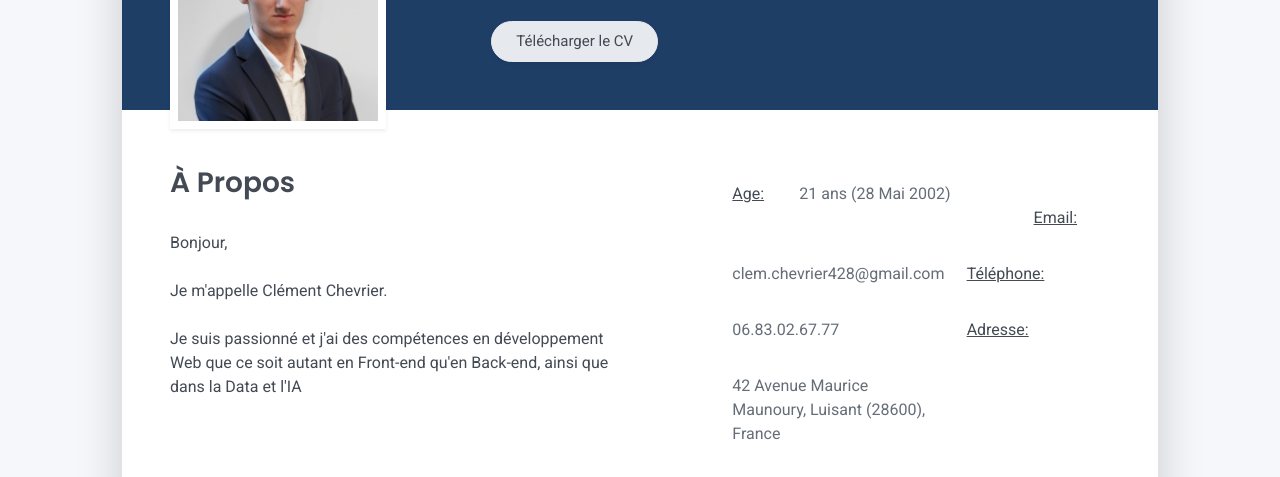
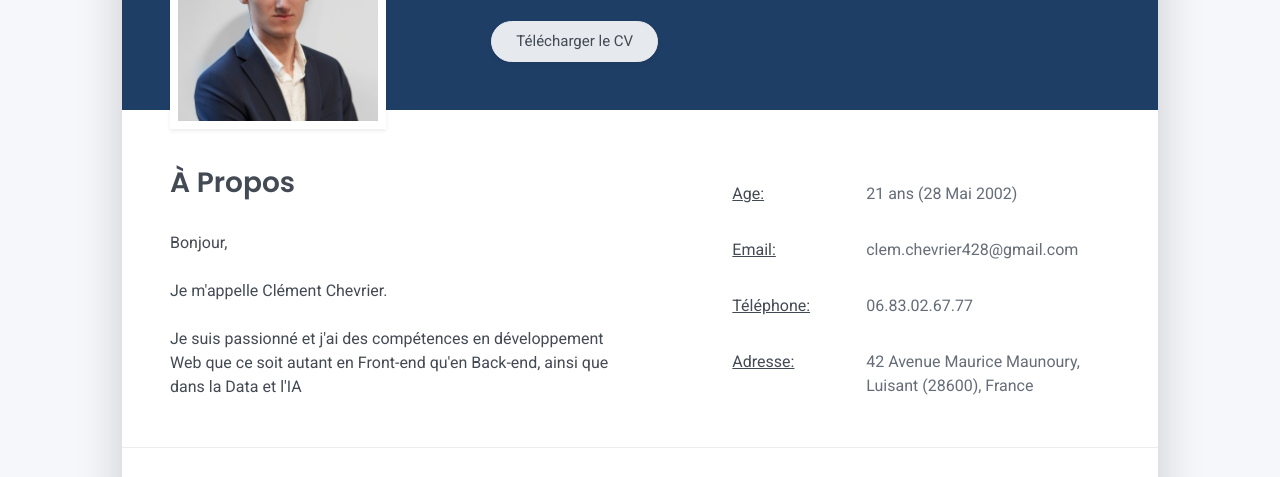
Before and after one commit to RedOren28/CV, a plain HTML site: page index.html in a window 1280 px wide. Shown: the part 259-736 px from the top of the page. Drawn offline with Linux system fonts and the light colour scheme.

Commit message:
Update index.html

```diff
--- a/index.html
+++ b/index.html
@@ -68,28 +68,28 @@
       </div>
       <div class="col-md-5 offset-md-1">
         <div class="row mt-2">
-          <div class="col-sm-2">
+          <div class="col-sm-4">
             <div class="pb-1"><u>Age:</u></div>
           </div>
-          <div class="col-sm-7">
+          <div class="col-sm-8">
             <div class="pb-1 text-secondary">21 ans (28 Mai 2002)</div>
           </div>
-          <div class="col-sm-2">
+          <div class="col-sm-4">
             <div class="pb-1"><br/><u>Email:</u></div>
           </div>
-          <div class="col-sm-7">
+          <div class="col-sm-8">
             <div class="pb-1 text-secondary"><br/>clem.chevrier428@gmail.com</div>
           </div>
-          <div class="col-sm-2">
+          <div class="col-sm-4">
             <div class="pb-1"><br/><u>Téléphone:</u></div>
           </div>
-          <div class="col-sm-7">
+          <div class="col-sm-8">
             <div class="pb-1 text-secondary"><br/>06.83.02.67.77</div>
           </div>
-          <div class="col-sm-2">
+          <div class="col-sm-4">
             <div class="pb-1"><br/><u>Adresse:</u></div>
           </div>
-          <div class="col-sm-7">
+          <div class="col-sm-8">
             <div class="pb-1 text-secondary"><br/>42 Avenue Maurice Maunoury, Luisant (28600), France</div>
           </div>
         </div>
```
